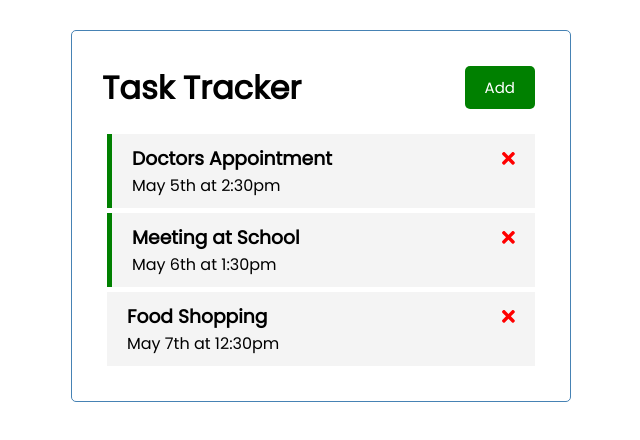
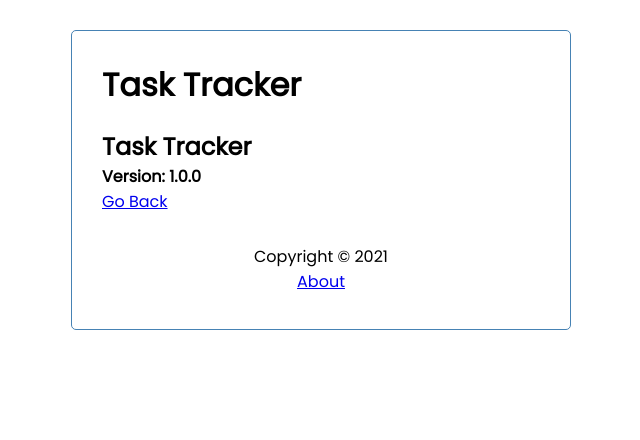
Before and after one commit to LordAldi/angular-crash, an Angular app: page /about in a window 1280 px wide. Shown: the top 440 px of the page, without its empty margins (319-959 px from the left). Built offline with nearby package versions, Linux system fonts and the light colour scheme; data requests are answered from the project's data file.

Commit message:
add router

```diff
--- a/src/app/app.component.html
+++ b/src/app/app.component.html
@@ -1,4 +1,5 @@
 <div class="container">
   <app-header></app-header>
-  <app-tasks></app-tasks>
+  <router-outlet></router-outlet>
+  <app-footer></app-footer>
 </div>
--- a/src/app/app.module.ts
+++ b/src/app/app.module.ts
@@ -3,6 +3,7 @@
 import { FontAwesomeModule } from '@fortawesome/angular-fontawesome';
 import { HttpClientModule } from '@angular/common/http';
 import { FormsModule } from '@angular/forms';
+import { RouterModule, Routes } from '@angular/router';
 
 import { AppComponent } from './app.component';
 import { HeaderComponent } from './components/header/header.component';
@@ -10,7 +11,13 @@
 import { TasksComponent } from './components/tasks/tasks.component';
 import { TaskItemComponent } from './components/task-item/task-item.component';
 import { AddTaskComponent } from './components/add-task/add-task.component';
+import { AboutComponent } from './components/about/about.component';
+import { FooterComponent } from './components/footer/footer.component';
 
+const appRoutes: Routes = [
+  { path: '', component: TasksComponent },
+  { path: 'about', component: AboutComponent },
+];
 @NgModule({
   declarations: [
     AppComponent,
@@ -19,8 +26,16 @@
     TasksComponent,
     TaskItemComponent,
     AddTaskComponent,
+    AboutComponent,
+    FooterComponent,
   ],
-  imports: [BrowserModule, FontAwesomeModule, HttpClientModule, FormsModule],
+  imports: [
+    BrowserModule,
+    FontAwesomeModule,
+    HttpClientModule,
+    FormsModule,
+    RouterModule.forRoot(appRoutes, { enableTracing: true }),
+  ],
   providers: [],
   bootstrap: [AppComponent],
 })
--- /dev/null
+++ b/src/app/components/about/about.component.html
@@ -0,0 +1,5 @@
+<div>
+  <h2>Task Tracker</h2>
+  <h4>Version: 1.0.0</h4>
+  <a routerLink="/">Go Back</a>
+</div>
--- /dev/null
+++ b/src/app/components/about/about.component.ts
@@ -0,0 +1,15 @@
+import { Component, OnInit } from '@angular/core';
+
+@Component({
+  selector: 'app-about',
+  templateUrl: './about.component.html',
+  styleUrls: ['./about.component.sass']
+})
+export class AboutComponent implements OnInit {
+
+  constructor() { }
+
+  ngOnInit(): void {
+  }
+
+}
--- /dev/null
+++ b/src/app/components/footer/footer.component.html
@@ -0,0 +1,4 @@
+<footer>
+  <p>Copyright &copy; 2021</p>
+  <a routerLink="/about">About</a>
+</footer>
--- /dev/null
+++ b/src/app/components/footer/footer.component.sass
@@ -0,0 +1,3 @@
+footer
+  margin-top: 30px
+  text-align: center
--- /dev/null
+++ b/src/app/components/footer/footer.component.ts
@@ -0,0 +1,15 @@
+import { Component, OnInit } from '@angular/core';
+
+@Component({
+  selector: 'app-footer',
+  templateUrl: './footer.component.html',
+  styleUrls: ['./footer.component.sass']
+})
+export class FooterComponent implements OnInit {
+
+  constructor() { }
+
+  ngOnInit(): void {
+  }
+
+}
--- a/src/app/components/header/header.component.html
+++ b/src/app/components/header/header.component.html
@@ -1,5 +1,6 @@
 <header>
   <h1>{{title}}</h1>
-  <app-button color="{{showAddTask?'red':'green'}}" text="{{showAddTask?'Close':'Add'}}" (btnClick)="toggleAddTask()">
+  <app-button *ngIf="hasRoute('/')" color="{{showAddTask?'red':'green'}}" text="{{showAddTask?'Close':'Add'}}"
+    (btnClick)="toggleAddTask()">
   </app-button>
 </header>
--- a/src/app/components/header/header.component.ts
+++ b/src/app/components/header/header.component.ts
@@ -1,6 +1,7 @@
 import { Component, OnInit } from '@angular/core';
 import { UiService } from 'src/app/services/ui.service';
 import { Subscription } from 'rxjs';
+import { Router } from '@angular/router';
 @Component({
   selector: 'app-header',
   templateUrl: './header.component.html',
@@ -10,7 +11,7 @@
   title: string = 'Task Tracker';
   showAddTask: boolean;
   subscription: Subscription;
-  constructor(private uiService: UiService) {
+  constructor(private uiService: UiService, private router: Router) {
     this.subscription = this.uiService
       .onToggle()
       .subscribe((value) => (this.showAddTask = value));
@@ -21,4 +22,7 @@
   toggleAddTask = () => {
     this.uiService.toggleAddTask();
   };
+  hasRoute(route: string) {
+    return this.router.url === route;
+  }
 }
```
Also changed, not shown: src/app/components/about/about.component.sass (added), 2 other files (tests, documents, lock files or other folders).
